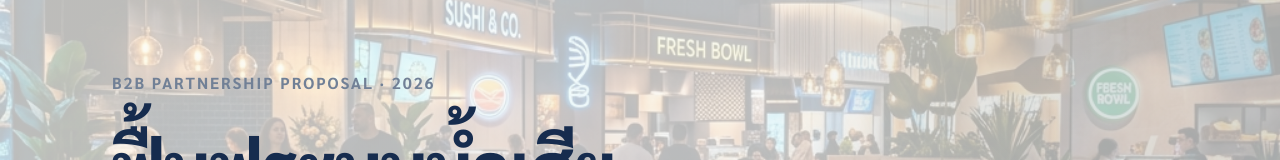
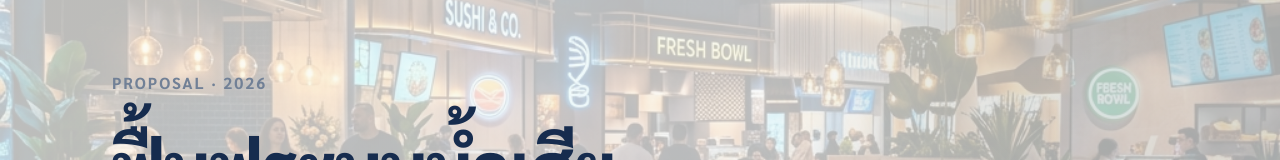
Before and after one commit to jomyuthonline/biorevive-lab, a plain HTML site: page pitch_deck.html in a window 1280 px wide. Shown: the part 140-300 px from the top of the page. Drawn offline with Linux system fonts and the light colour scheme.

Commit message:
Remove B2B Partnership text from pitch deck cover

```diff
--- a/pitch_deck.html
+++ b/pitch_deck.html
@@ -107,7 +107,7 @@ html,body{margin:0;padding:0;background:var(--bg);color:var(--text-1);font-famil
     <img src="assets/pitch_cover.png" class="cover-image" alt="BioRevive Lab">
     <div class="cover-blob"></div>
     <div style="position:absolute;top:56px;left:112px"><span class="brand-dot"></span><span class="brand">BioRevive Lab</span></div>
-    <p class="num-tag" style="color:var(--text-3)">B2B Partnership Proposal · 2026</p>
+    <p class="num-tag" style="color:var(--text-3)">Proposal · 2026</p>
     <h1 class="h1 anim-fade-up">ฟื้นฟูระบบน้ำเสีย...<br>ให้กลับมา <span class="gradient-text">มีชีวิต</span></h1>
     <p class="lede mt-m">ยกระดับมาตรฐานสุขอนามัยสำหรับห้างสรรพสินค้าและร้านอาหาร ด้วยนวัตกรรมจุลินทรีย์ธรรมชาติ "เชื้อสด" ประสิทธิภาพสูง</p>
     <div class="deck-footer"><span>BioRevive Lab · นวัตกรรมเพื่อธุรกิจสีเขียว</span><span class="slide-number"></span></div>
```
